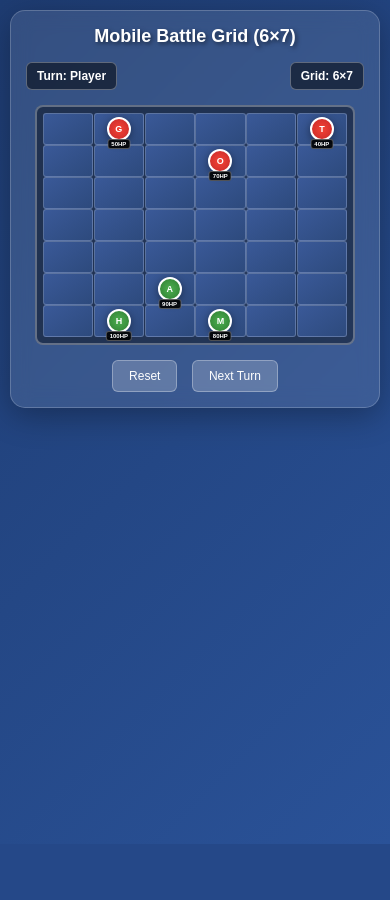
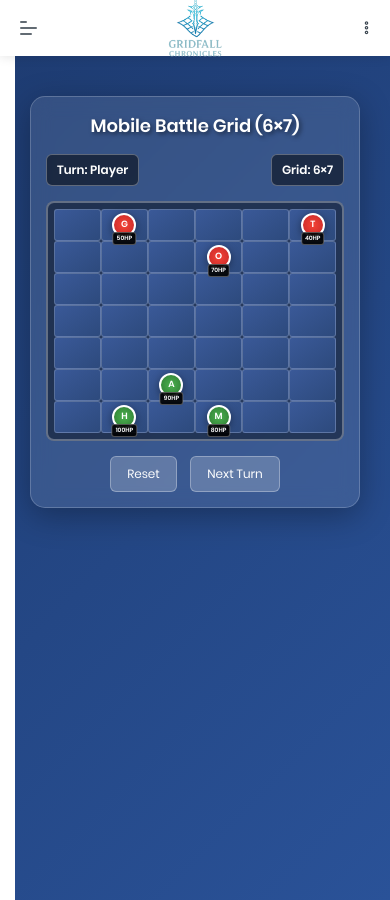
Before and after one commit to joelwebb/gridfall_chapter_1, a Flask app: page /mobile_game in a window 390 px wide. Before the commit the page ends 844 px from the top, so only its background shows below. Run offline with Flask 3, Linux system fonts and the light colour scheme; some libraries are stand-ins or nearby versions.

Commit message:
Assistant checkpoint: Convert mobile game to use Jinja templating
Assistant generated file changes:
- templates/mobile_game.html: Convert to Jinja template extending layout with sidebar

---

User prompt:

Mobile game should use jinja temptations from the layout and sidebar

Replit-Commit-Author: Assistant
Replit-Commit-Session-Id: bace0b1e-704f-4094-83d4-4d0d6cd27603

```diff
--- a/templates/mobile_game.html
+++ b/templates/mobile_game.html
@@ -1,30 +1,16 @@
 
-<!DOCTYPE html>
-<html lang="en">
-<head>
-    <meta charset="UTF-8">
-    <meta name="viewport" content="width=device-width, initial-scale=1.0, maximum-scale=1.0, user-scalable=no">
-    <title>Mobile Battle Grid</title>
+{% extends "layout.html" %}
+
+{% block title %}Mobile Battle Grid{% endblock %}
+
+{% block stylesheets %}
 <style>
-        * {
-            margin: 0;
-            padding: 0;
-            box-sizing: border-box;
-        }
-
-        body {
-            background: linear-gradient(135deg, #1e3c72, #2a5298);
-            font-family: 'Arial', sans-serif;
-            min-height: 100vh;
-            overflow-x: hidden;
-        }
-
-        .container {
-            padding: 10px;
+    .mobile-game-container {
+        padding: 15px;
         max-width: 100vw;
     }
 
-        .card {
+    .mobile-card {
         background: rgba(255, 255, 255, 0.1);
         backdrop-filter: blur(10px);
         border-radius: 15px;
@@ -34,7 +20,7 @@
         margin: 0 auto;
     }
 
-        .card-title {
+    .mobile-card-title {
         color: white;
         text-align: center;
         font-size: 20px;
@@ -150,12 +136,12 @@
         border: 1px solid rgba(255, 255, 255, 0.3);
     }
 
-        .controls {
+    .mobile-controls {
         text-align: center;
         margin-top: 15px;
     }
 
-        .btn {
+    .mobile-btn {
         background: rgba(255, 255, 255, 0.2);
         color: white;
         border: 1px solid rgba(255, 255, 255, 0.3);
@@ -167,7 +153,7 @@
         transition: all 0.2s ease;
     }
 
-        .btn:active {
+    .mobile-btn:active {
         background: rgba(255, 255, 255, 0.3);
         transform: scale(0.95);
     }
@@ -197,7 +183,7 @@
             bottom: -10px;
         }
 
-            .card-title {
+        .mobile-card-title {
             font-size: 18px;
         }
     }
@@ -211,12 +197,21 @@
         50% { transform: translate(-50%, -50%) scale(1.2); }
         100% { transform: translate(-50%, -50%) scale(1); }
     }
+
+    /* Override main content area for mobile game */
+    .pcoded-main-container .pcoded-content {
+        background: linear-gradient(135deg, #1e3c72, #2a5298);
+        min-height: 100vh;
+    }
 </style>
-</head>
-<body>
-    <div class="container">
-        <div class="card">
-            <div class="card-title">Mobile Battle Grid (6×7)</div>
+{% endblock %}
+
+{% block content %}
+<div class="pcoded-main-container">
+    <div class="pcoded-content">
+        <div class="mobile-game-container">
+            <div class="mobile-card">
+                <div class="mobile-card-title">Mobile Battle Grid (6×7)</div>
 
                 <div class="game-info">
                     <div class="status-text">Turn: Player</div>
@@ -227,9 +222,11 @@
                     <!-- Grid cells will be generated by JavaScript -->
                 </div>
 
-            <div class="controls">
-                <button class="btn" onclick="resetGame()">Reset</button>
-                <button class="btn" onclick="nextTurn()">Next Turn</button>
+                <div class="mobile-controls">
+                    <button class="mobile-btn" onclick="resetGame()">Reset</button>
+                    <button class="mobile-btn" onclick="nextTurn()">Next Turn</button>
+                </div>
+            </div>
         </div>
     </div>
 </div>
@@ -363,5 +360,4 @@
     // Add turn logic here
 }
 </script>
-</body>
-</html>
+{% endblock %}
```
Lines whose indentation alone changed are shown as unchanged.
